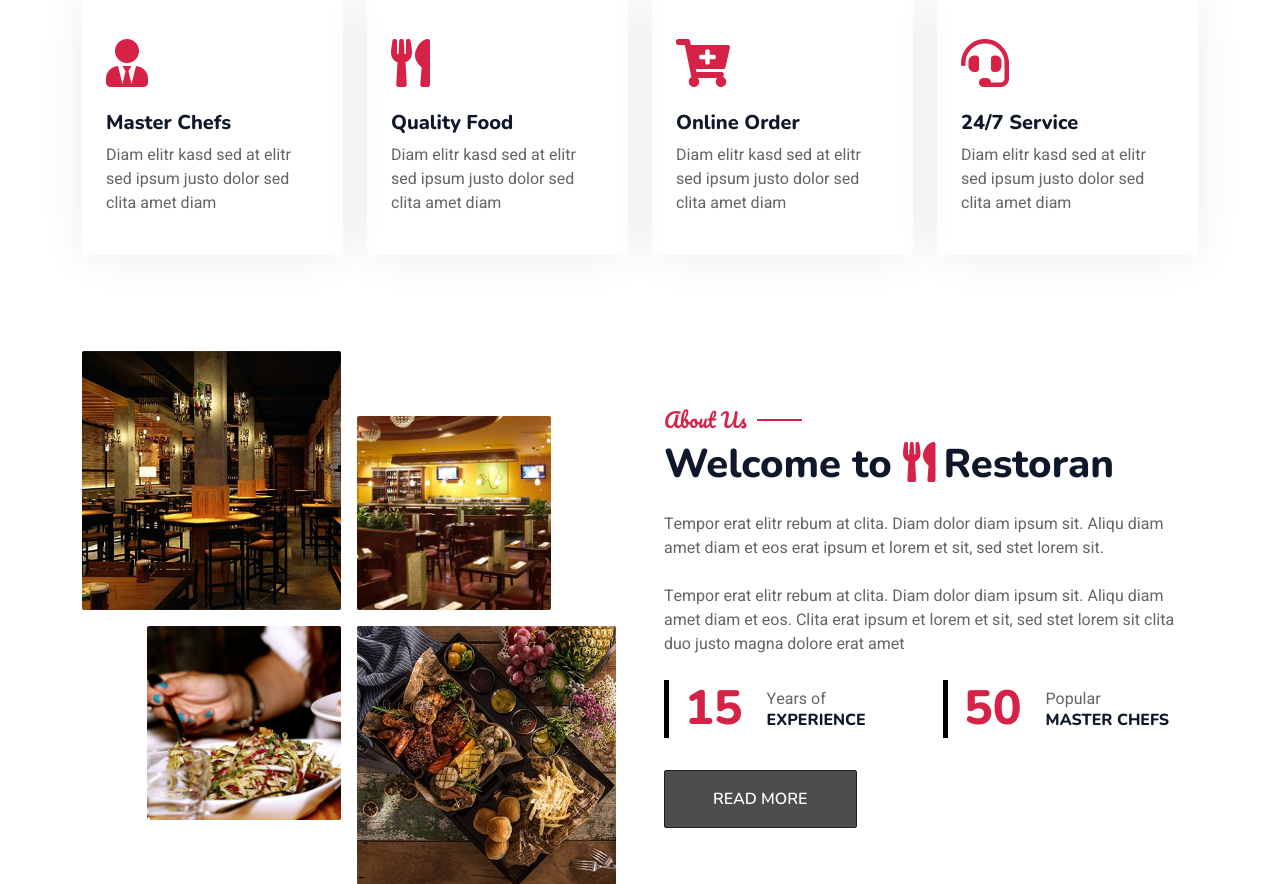
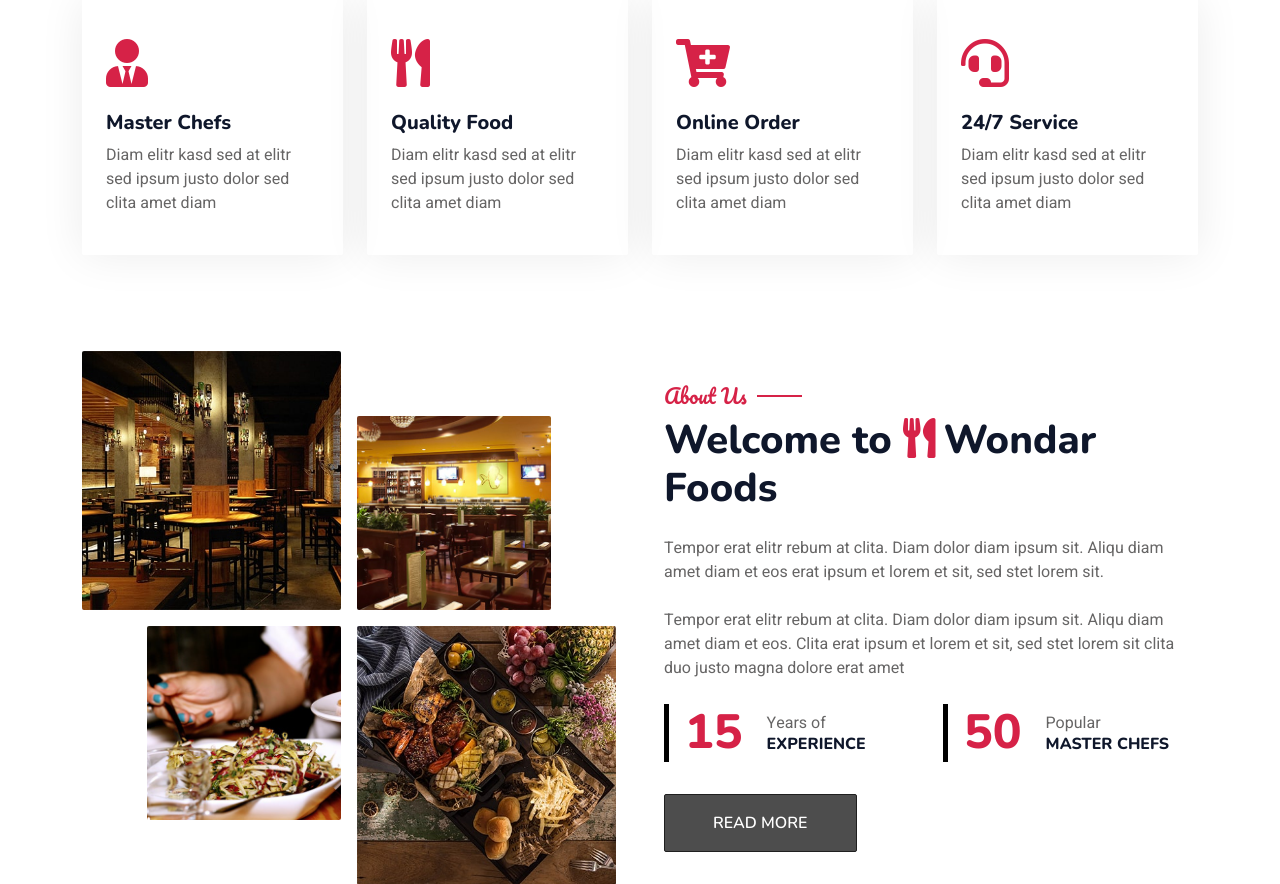
Before and after one commit to Tsehben/wondarworld, a Flask app: page / in a window 1280 px wide. Shown: the part 919-1803 px from the top of the page. Run offline with Flask 3, Linux system fonts and the light colour scheme; some libraries are stand-ins or nearby versions.

Commit message:
welcome modified

```diff
--- a/templates/about.html
+++ b/templates/about.html
@@ -39,7 +39,7 @@
                     </div>
                     <div class="col-lg-6">
                         <h5 class="section-title ff-secondary text-start text-primary fw-normal">About Us</h5>
-                        <h1 class="mb-4">Welcome to <i class="fa fa-utensils text-primary me-2"></i>Restoran</h1>
+                        <h1 class="mb-4">Welcome to <i class="fa fa-utensils text-primary me-2"></i>Wondar Foods</h1>
                         <p class="mb-4">Tempor erat elitr rebum at clita. Diam dolor diam ipsum sit. Aliqu diam amet diam et eos erat ipsum et lorem et sit, sed stet lorem sit.</p>
                         <p class="mb-4">Tempor erat elitr rebum at clita. Diam dolor diam ipsum sit. Aliqu diam amet diam et eos. Clita erat ipsum et lorem et sit, sed stet lorem sit clita duo justo magna dolore erat amet</p>
                         <div class="row g-4 mb-4">
--- a/templates/index.html
+++ b/templates/index.html
@@ -88,7 +88,7 @@
                     </div>
                     <div class="col-lg-6">
                         <h5 class="section-title ff-secondary text-start text-primary fw-normal">About Us</h5>
-                        <h1 class="mb-4">Welcome to <i class="fa fa-utensils text-primary me-2"></i>Restoran</h1>
+                        <h1 class="mb-4">Welcome to <i class="fa fa-utensils text-primary me-2"></i>Wondar Foods</h1>
                         <p class="mb-4">Tempor erat elitr rebum at clita. Diam dolor diam ipsum sit. Aliqu diam amet diam et eos erat ipsum et lorem et sit, sed stet lorem sit.</p>
                         <p class="mb-4">Tempor erat elitr rebum at clita. Diam dolor diam ipsum sit. Aliqu diam amet diam et eos. Clita erat ipsum et lorem et sit, sed stet lorem sit clita duo justo magna dolore erat amet</p>
                         <div class="row g-4 mb-4">
```
